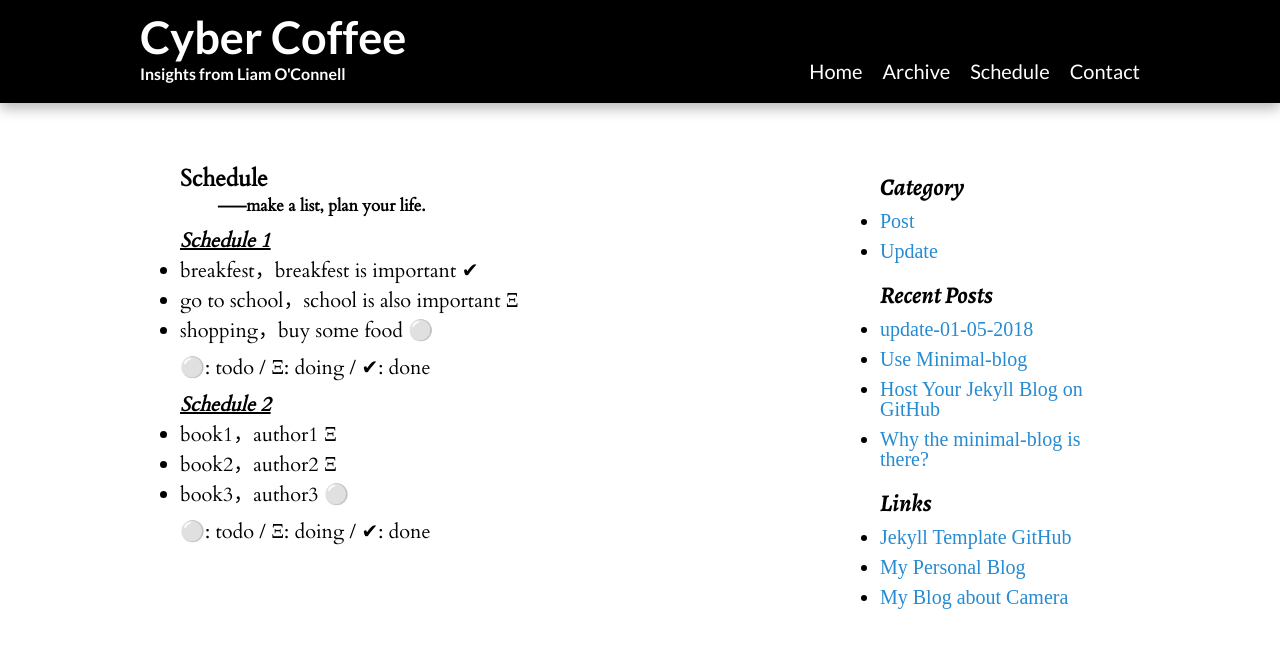
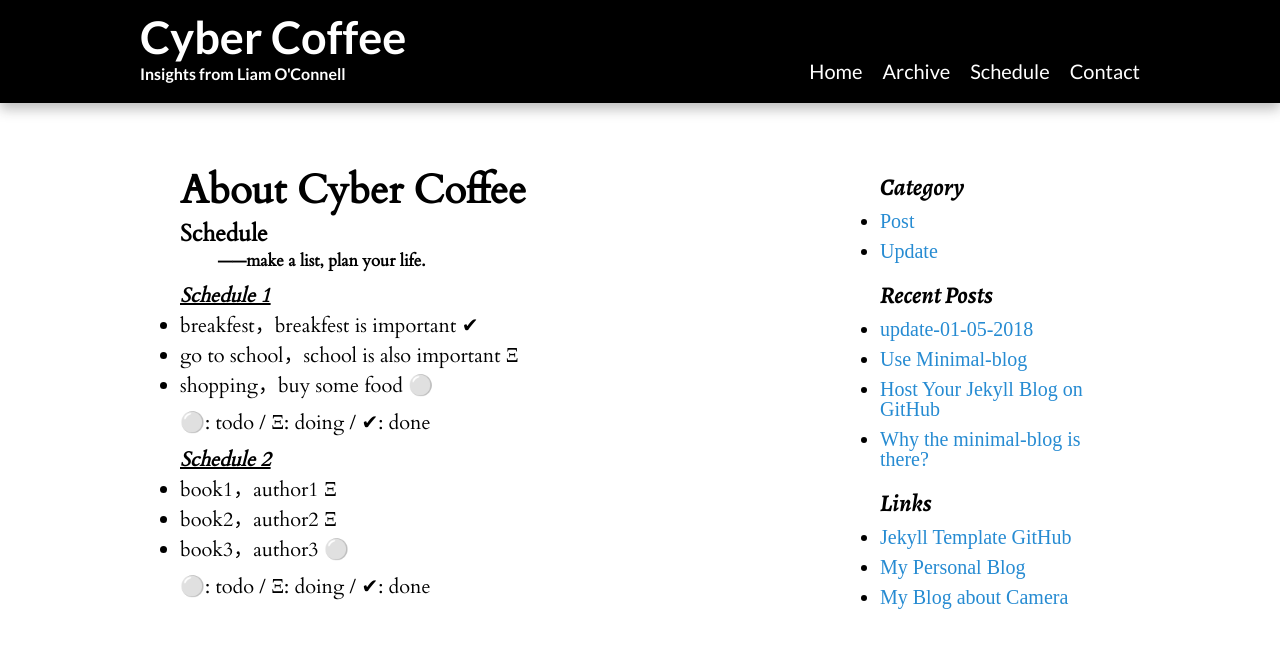
Before and after one commit to lpoconnell/CyberCoffee, a Jekyll site: the page built from list.html, in a window 1280 px wide. Shown: the top 648 px of the page. Built offline with Jekyll 4.4.1, drawn with Linux system fonts in a browser that asks for light colours; some web fonts are replaced.

Commit message:
Update list.html

```diff
--- a/list.html
+++ b/list.html
@@ -1,7 +1,7 @@
 ---
 layout: default
 ---
-
+<h1>About Cyber Coffee<h1>
 <h3>Schedule<h3>
 <h5>&emsp;&emsp; ——make a list, plan your life.</h5>
 
```
